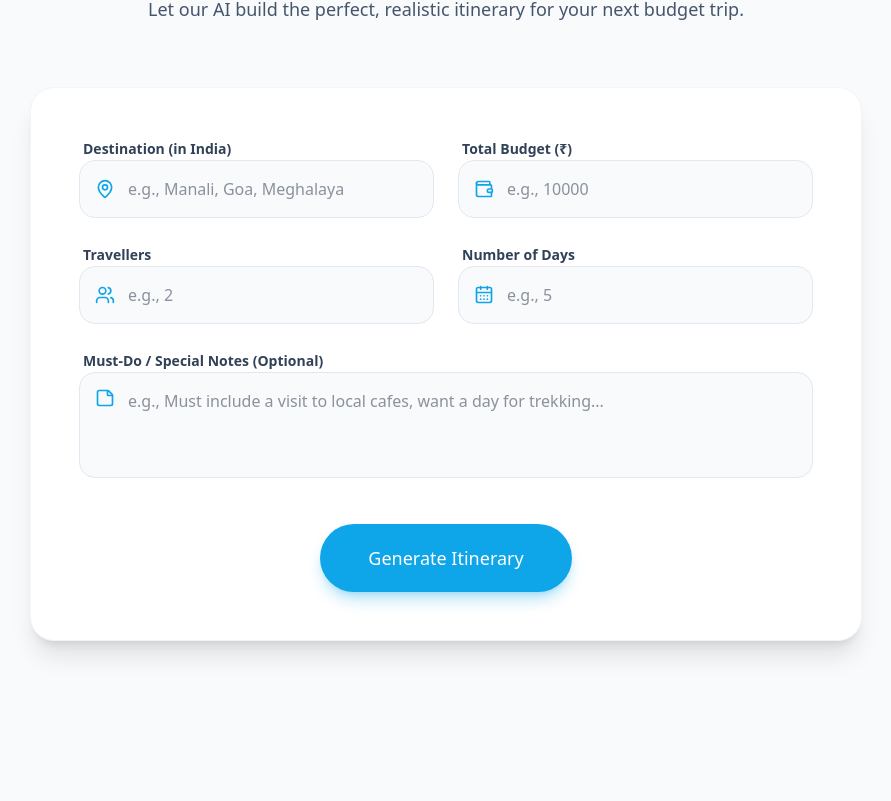
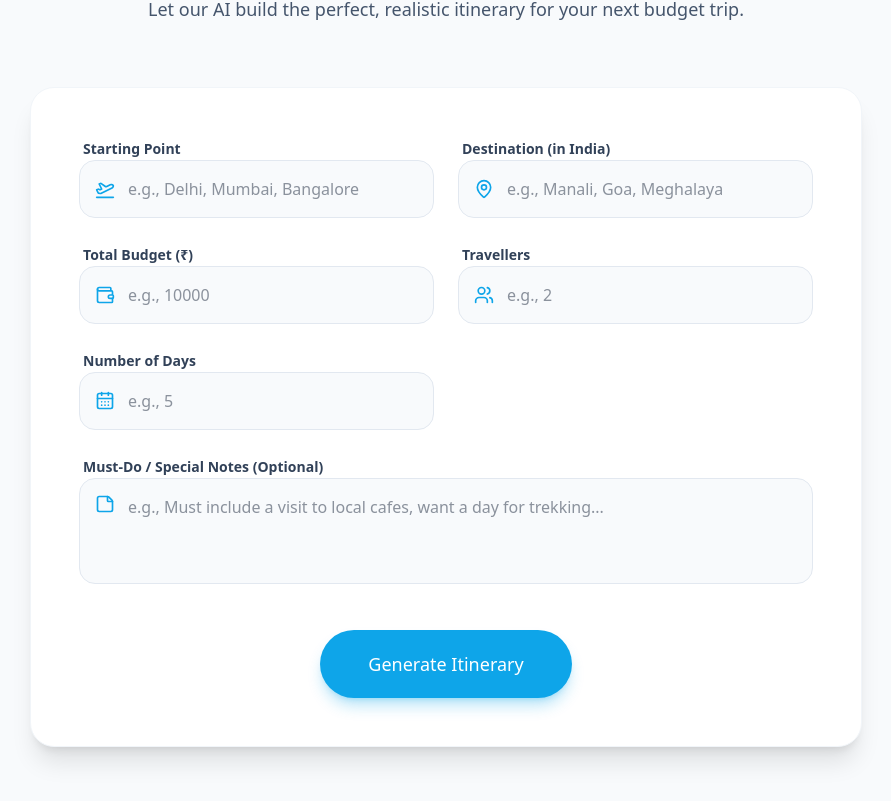
Before and after one commit to adityasingh3738/Ghumakkad, a Next.js app: page / in a window 1280 px wide. Shown: the part 6885-7686 px from the top of the page, without its empty margins (194-1085 px from the left). Before the commit the page ends 7622 px from the top, so only its background shows below. Built offline with nearby package versions, Linux system fonts and the light colour scheme.

Commit message:
Add Starting Point feature

```diff
--- a/src/app/api/generate-itinerary/route.ts
+++ b/src/app/api/generate-itinerary/route.ts
@@ -5,9 +5,9 @@ export const maxDuration = 60; // Set Vercel function timeout to 60 seconds
 
 export async function POST(req: Request) {
   try {
-    const { budget, travellers, destination, days, notes } = await req.json();
+    const { budget, travellers, startingPoint, destination, days, notes } = await req.json();
 
-    if (!budget || !travellers || !destination || !days) {
+    if (!budget || !travellers || !startingPoint || !destination || !days) {
       return NextResponse.json(
         { error: "Missing required fields" },
         { status: 400 }
@@ -27,7 +27,7 @@ export async function POST(req: Request) {
 
     const prompt = `
       You are an expert travel planner for budget travelers in India.
-      Create a highly realistic and detailed travel itinerary for a ${days}-day trip with a total budget of ₹${budget}, for ${travellers} travellers, to the destination: ${destination}.
+      Create a highly realistic and detailed travel itinerary for a ${days}-day trip with a total budget of ₹${budget}, for ${travellers} travellers, starting from ${startingPoint} and traveling to the destination: ${destination}.
       ${notes ? `IMPORTANT NOTE FROM TRAVELER: Make absolutely sure to include the following in the itinerary: "${notes}"` : ""}
 
       Include exact options like bus or train timings, specific budget stays (e.g., Zostel, local hostels), and precise cost breakdowns.
--- a/src/components/ItineraryGenerator.tsx
+++ b/src/components/ItineraryGenerator.tsx
@@ -2,7 +2,7 @@
 
 import { useState } from "react";
 import ReactMarkdown from "react-markdown";
-import { Loader2, MapPin, Users, Wallet, CalendarDays, StickyNote } from "lucide-react";
+import { Loader2, MapPin, Users, Wallet, CalendarDays, StickyNote, PlaneTakeoff } from "lucide-react";
 import { MagneticButton } from "./ui/MagneticButton";
 
 const POPULAR_DESTINATIONS = [
@@ -15,6 +15,7 @@ const POPULAR_DESTINATIONS = [
 export function ItineraryGenerator() {
   const [budget, setBudget] = useState("");
   const [travellers, setTravellers] = useState("");
+  const [startingPoint, setStartingPoint] = useState("");
   const [destination, setDestination] = useState("");
   const [days, setDays] = useState("");
   const [notes, setNotes] = useState("");
@@ -28,7 +29,7 @@ export function ItineraryGenerator() {
 
   const handleSubmit = async (e: React.FormEvent) => {
     e.preventDefault();
-    if (!budget || !travellers || !destination || !days) return;
+    if (!budget || !travellers || !startingPoint || !destination || !days) return;
 
     setIsLoading(true);
     setItinerary("");
@@ -37,7 +38,7 @@ export function ItineraryGenerator() {
       const response = await fetch("/api/generate-itinerary", {
         method: "POST",
         headers: { "Content-Type": "application/json" },
-        body: JSON.stringify({ budget, travellers, destination, days, notes }),
+        body: JSON.stringify({ budget, travellers, startingPoint, destination, days, notes }),
       });
 
       const data = await response.json();
@@ -64,6 +65,20 @@ export function ItineraryGenerator() {
         <div className="bg-white rounded-3xl shadow-xl overflow-hidden border border-slate-100 p-8 md:p-12">
           <form onSubmit={handleSubmit} className="grid grid-cols-1 md:grid-cols-2 gap-6">
 
+            <div className="space-y-2 relative">
+              <label className="text-sm font-semibold text-slate-700 ml-1">Starting Point</label>
+              <div className="relative">
+                <PlaneTakeoff className="absolute left-4 top-1/2 -translate-y-1/2 text-brand h-5 w-5" />
+                <input
+                  type="text"
+                  placeholder="e.g., Delhi, Mumbai, Bangalore"
+                  value={startingPoint}
+                  onChange={(e) => setStartingPoint(e.target.value)}
+                  required
+                  className="w-full pl-12 pr-4 py-4 rounded-2xl bg-slate-50 border border-slate-200 focus:outline-none focus:border-brand focus:ring-1 focus:ring-brand hover-target transition-all text-slate-800"
+                />
+              </div>
+            </div>
             <div className="space-y-2 relative">
               <label className="text-sm font-semibold text-slate-700 ml-1">Destination (in India)</label>
               <div className="relative">
```
